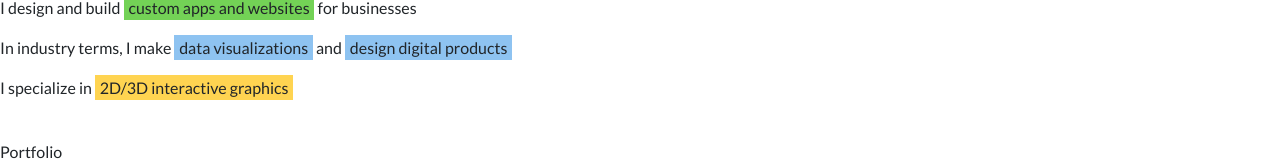
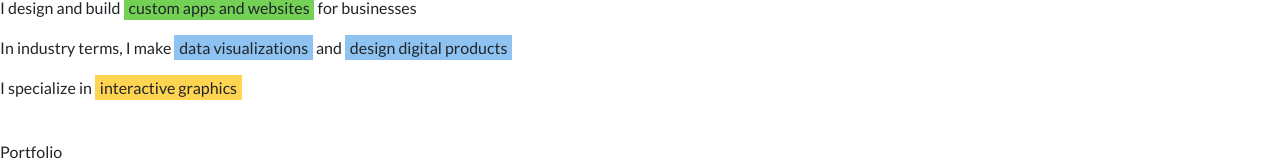
Before and after one commit to thetylerwolf/website, a React (Create React App) app: page / in a window 1280 px wide. Shown: the part 153-315 px from the top of the page. Built offline with nearby package versions, Linux system fonts and the light colour scheme.

Commit message:
copy update

```diff
--- a/public/index.html
+++ b/public/index.html
@@ -11,7 +11,7 @@
       gtag('config', 'UA-37325539-1');
     </script>
 
-    <meta name="description" content="Contract Data Visualization and UX Designer. Expertise in Strategy, User Experience, User Research and Design. See my Portfolio.">
+    <meta name="description" content="Contract Data Visualization and UX Designer. Expertise in Strategy, UX, Research and Design. See my Portfolio.">
     <meta charset="utf-8">
     <meta name="viewport" content="width=device-width, initial-scale=1, shrink-to-fit=no">
     <meta name="theme-color" content="#000000">
@@ -38,7 +38,7 @@
       work correctly both with client-side routing and a non-root public URL.
       Learn how to configure a non-root public URL by running `npm run build`.
     -->
-    <title>Dataviz / UX / Creative</title>
+    <title>Tyler Wolf: Contract Dataviz / UX</title>
 
     <!-- Start Single Page Apps for GitHub Pages -->
     <script type="text/javascript">
--- a/src/components/Home.js
+++ b/src/components/Home.js
@@ -112,7 +112,7 @@ export default class Home extends Component {
                 <p>I'm <span className="name-text">Tyler Wolf</span></p>
                 <p>I design and build <span className="highlight-1">custom apps and websites</span> for businesses</p>
                 <p>In industry terms, I make <span className="highlight-2">data visualizations</span> and <span className="highlight-2">design digital products</span></p>
-                <p>I specialize in <span className="highlight-3">2D/3D interactive graphics</span></p>
+                <p>I specialize in <span className="highlight-3">interactive graphics</span></p>
                 {/*
                   <p>Get in touch to <span className="highlight-2">hire me</span> <Link className="dark-link" to="/contact">here</Link></p>
                   <p>You can learn more <span className="highlight-2">about me</span> <Link className="dark-link" to="/about">here</Link></p>
```
